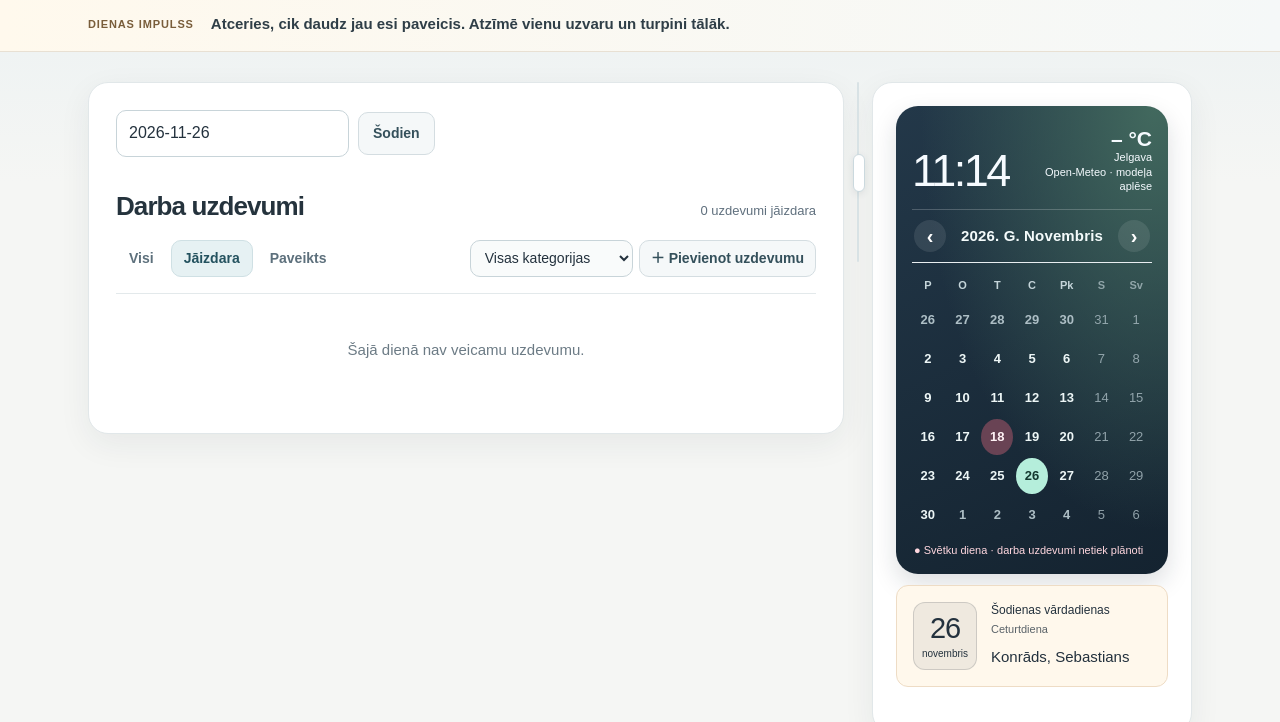
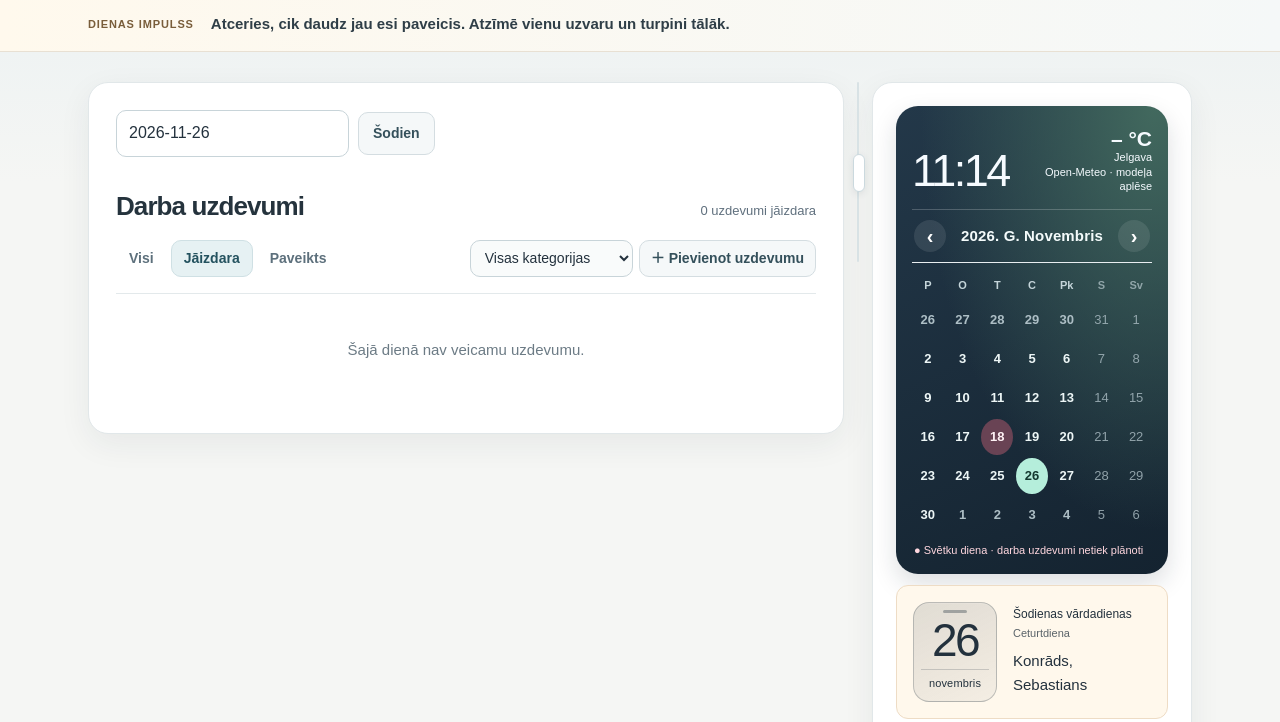
Before and after one commit to mvsialikaj-beep/mana-diena, a plain HTML site: page index.html in a window 1280 px wide. Shown: the part 78-800 px from the top of the page. Drawn offline with nearby package versions, Linux system fonts and the light colour scheme; no server answers.

Commit message:
Make the name-day date larger with a distinct calendar tile

```diff
--- a/index.html
+++ b/index.html
@@ -559,6 +559,15 @@ html[data-design-namedays] .namedays{color:var(--design-namedays-ink)}
   html[data-workspace=work] #personalMobileBlocks{display:none}
 }
 @media(min-width:851px){#personalMobileBlocks{display:none}}
+
+/* Larger date tile, with a clear day/month hierarchy. */
+.namedays{grid-template-columns:84px minmax(0,1fr);gap:16px}
+.namedays .nameday-date-badge{position:relative;min-height:100px;padding:14px 7px 10px;gap:6px;border-radius:16px;border-color:color-mix(in srgb,currentColor 25%,transparent);background:linear-gradient(155deg,color-mix(in srgb,currentColor 14%,transparent),color-mix(in srgb,currentColor 5%,transparent));box-shadow:inset 0 1px 0 #ffffff1c}
+.namedays .nameday-date-badge::before{content:'';position:absolute;top:7px;left:calc(50% - 12px);width:24px;height:3px;border-radius:4px;background:currentColor;opacity:.35}
+.namedays #namedayDay{display:block;font-size:46px;font-weight:500;letter-spacing:-.055em;line-height:1}
+.namedays #namedayMonth{display:block;width:100%;padding-top:7px;border-top:1px solid color-mix(in srgb,currentColor 20%,transparent);font-size:11px;font-weight:500;letter-spacing:.015em;line-height:1.2}
+@media(max-width:850px){.namedays{grid-template-columns:80px minmax(0,1fr);gap:14px}.namedays .nameday-date-badge{min-height:96px}.namedays #namedayDay{font-size:44px}}
+@media(max-width:360px){.namedays{grid-template-columns:74px minmax(0,1fr);gap:11px}.namedays #namedayDay{font-size:42px}}
 
 </style><script src="./namedays.js"></script><script src="./holidays.js"></script><script src="https://cdn.jsdelivr.net/npm/@supabase/supabase-js@2"></script><style>
 /* Sick mode header shortcut */
```
